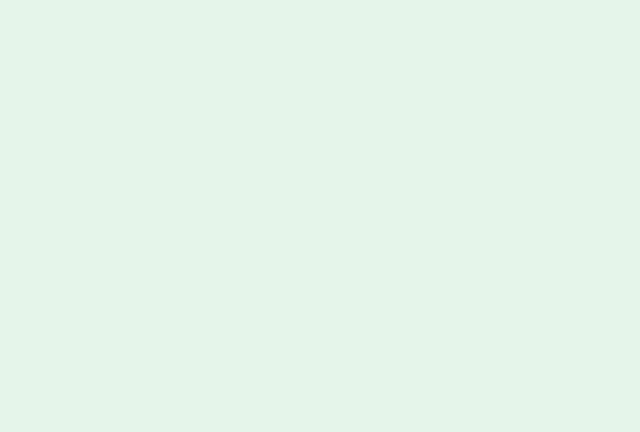
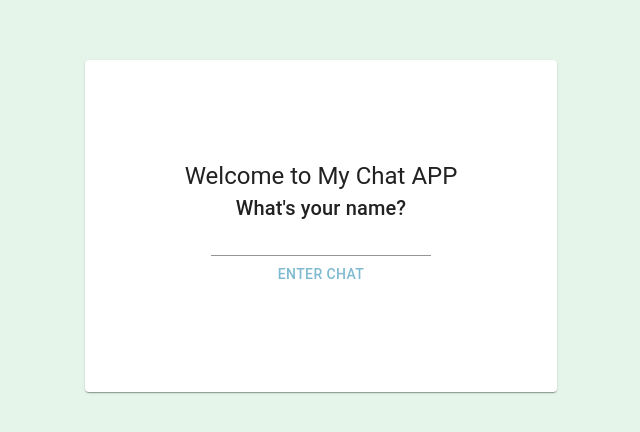
Before and after one commit to julicheruse/chat-app, a React (Create React App) app in the folder client/: page / in a window 1280 px wide. Shown: the part 174-606 px from the top of the page, without its empty margins (319-959 px from the left). Built offline with nearby package versions, Linux system fonts and the light colour scheme.

Commit message:
LoginBox created

```diff
--- a/client/package.json
+++ b/client/package.json
@@ -3,6 +3,7 @@
   "version": "0.1.0",
   "private": true,
   "dependencies": {
+    "@material-ui/core": "^4.11.3",
     "@testing-library/jest-dom": "^5.11.4",
     "@testing-library/react": "^11.1.0",
     "@testing-library/user-event": "^12.1.10",
--- a/client/src/App.css
+++ b/client/src/App.css
@@ -3,7 +3,7 @@
   text-align: center;
   display: flex;
   align-items: center;
-  justify-items: center;
+  justify-content: center;
   min-height: 100vh;
 }
 
--- a/client/src/App.js
+++ b/client/src/App.js
@@ -1,7 +1,41 @@
 import "./App.css";
+import { createMuiTheme, ThemeProvider } from "@material-ui/core";
+import LoginBox from "./components/LoginBox";
+
+const theme = createMuiTheme({
+  palette: {
+    primary: {
+      main: "#80bad1",
+    },
+    secondary: {
+      main: "#a0aba3",
+    },
+  },
+
+  MuiTypography: {
+    variantMapping: {
+      h1: "h1",
+      h2: "h2",
+      h3: "h3",
+      h4: "h5",
+      h5: "h2",
+      h6: "h2",
+      subtitle1: "h2",
+      subtitle2: "h2",
+      body1: "span",
+      body2: "span",
+    },
+  },
+});
 
 function App() {
-  return <div className="App"></div>;
+  return (
+    <ThemeProvider theme={theme}>
+      <div className="App">
+        <LoginBox></LoginBox>
+      </div>
+    </ThemeProvider>
+  );
 }
 
 export default App;
--- /dev/null
+++ b/client/src/components/LoginBox.jsx
@@ -0,0 +1,22 @@
+import React from "react";
+
+import { Typography, Button, TextField, Paper } from "@material-ui/core";
+
+export default function LoginBox() {
+  const handleSubmit = (e) => {
+    alert("submitiado");
+  };
+  return (
+    <Paper>
+      <form onSubmit={handleSubmit} style={{ padding: "100px" }}>
+        <Typography variant="h5">Welcome to My Chat APP</Typography>
+        <Typography variant="h6">What's your name?</Typography>
+        <TextField></TextField>
+        <br />
+        <Button type="submit" color="primary">
+          Enter Chat
+        </Button>
+      </form>
+    </Paper>
+  );
+}
```
Also changed, not shown: 2 other files (tests, documents, lock files or other folders).
